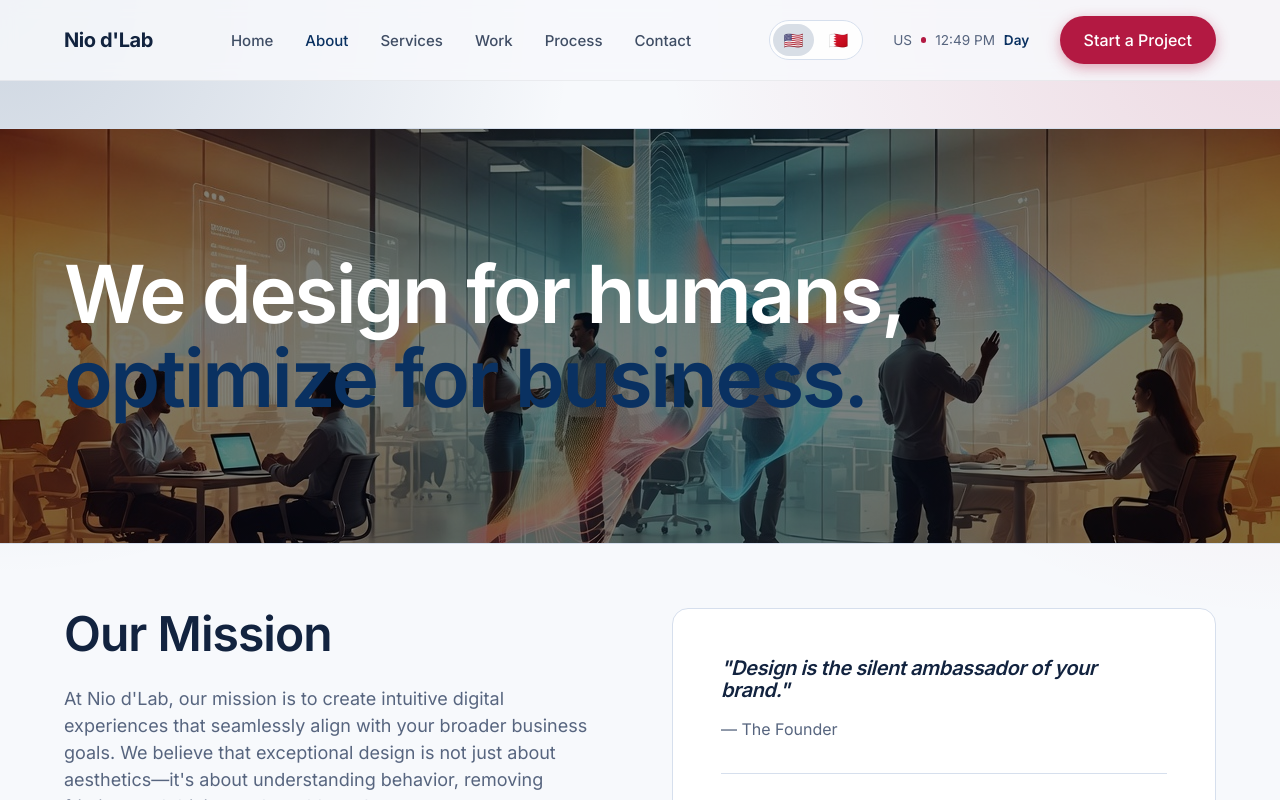
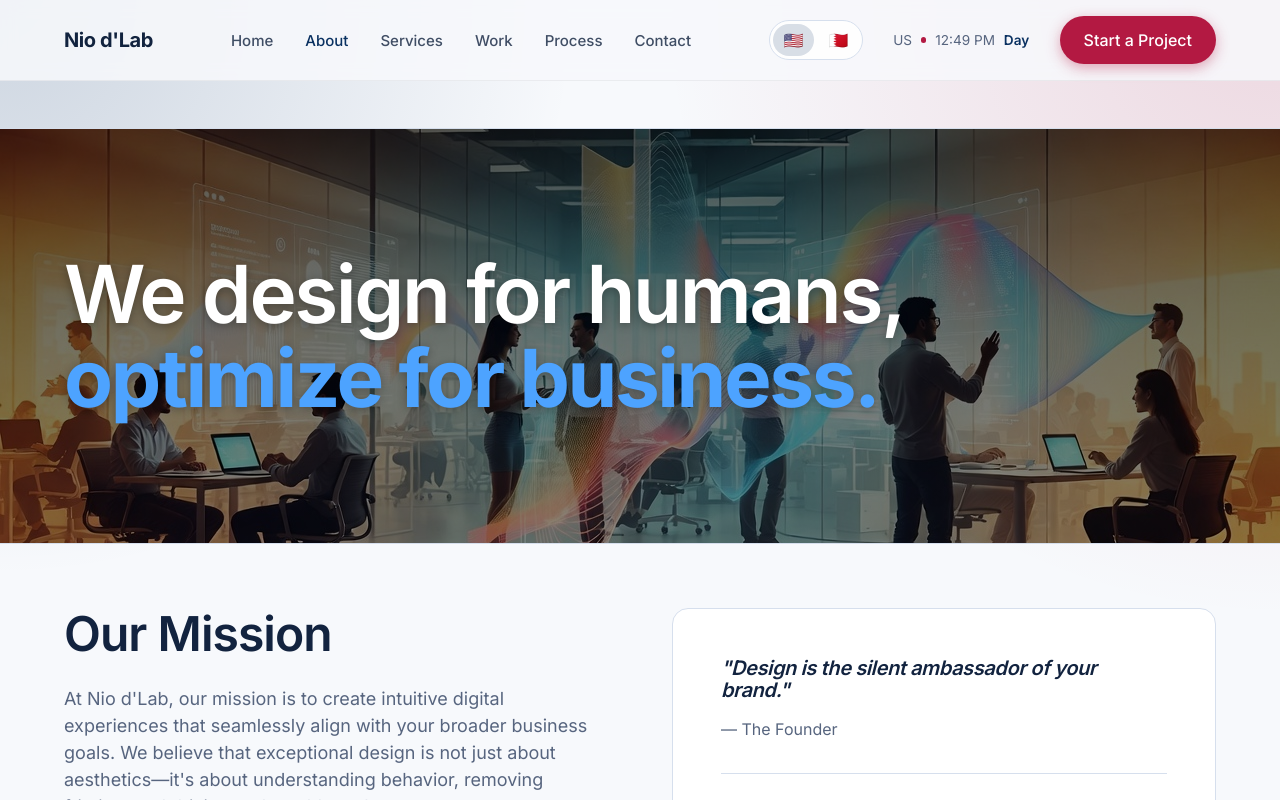
Before and after one commit to niodlab/niolab, a React (Vite) app: page /#/about in a window 1280 px wide. Shown: the top 800 px of the page. Built offline with nearby package versions, Linux system fonts and the light colour scheme.

Commit message:
style(about): improve typography contrast and legibility in US region mode

```diff
--- a/src/index.css
+++ b/src/index.css
@@ -522,9 +522,23 @@ section {
   display: flex;
   align-items: center;
   margin-bottom: 4rem;
-  background: linear-gradient(135deg, color-mix(in srgb, var(--color-surface) 92%, white), color-mix(in srgb, var(--color-bg) 88%, transparent));
+  background-image: linear-gradient(rgba(0, 0, 0, 0.65), rgba(0, 0, 0, 0.45)), url('/niolab/images/niodlab-aboutus.jpg');
+  background-size: cover;
+  background-position: center;
+  background-repeat: no-repeat;
+  color: white;
   border-top: 1px solid var(--color-border);
   border-bottom: 1px solid var(--color-border);
+  text-shadow: 0 2px 10px rgba(0, 0, 0, 0.3);
+}
+
+.about-accent-text {
+  color: var(--color-accent);
+}
+
+[data-region='us'] .about-accent-text {
+  color: #4da3ff; /* Lighter, more vibrant blue for US region readability on dark backgrounds */
+  font-weight: 700;
 }
 
 .about-title-heading {
--- a/src/pages/About.jsx
+++ b/src/pages/About.jsx
@@ -6,20 +6,13 @@ const About = () => {
     <div className="page-container" style={{ paddingTop: '8rem', paddingBottom: '6rem' }}>
       <motion.div
         className="about-title-band"
-        style={{
-          backgroundImage: `linear-gradient(rgba(0, 0, 0, 0.5), rgba(0, 0, 0, 0.5)), url(${import.meta.env.BASE_URL}images/niodlab-aboutus.jpg)`,
-          backgroundSize: 'cover',
-          backgroundPosition: 'center',
-          backgroundRepeat: 'no-repeat',
-          color: 'white'
-        }}
         initial={{ opacity: 0, y: 30 }}
         animate={{ opacity: 1, y: 0 }}
         transition={{ duration: 0.6 }}
       >
         <div className="container">
           <h1 className="text-hero about-title-heading">
-            We design for humans, <br /><span style={{ color: 'var(--color-accent)' }}>optimize for business.</span>
+            We design for humans, <br /><span className="about-accent-text">optimize for business.</span>
           </h1>
         </div>
       </motion.div>
```
